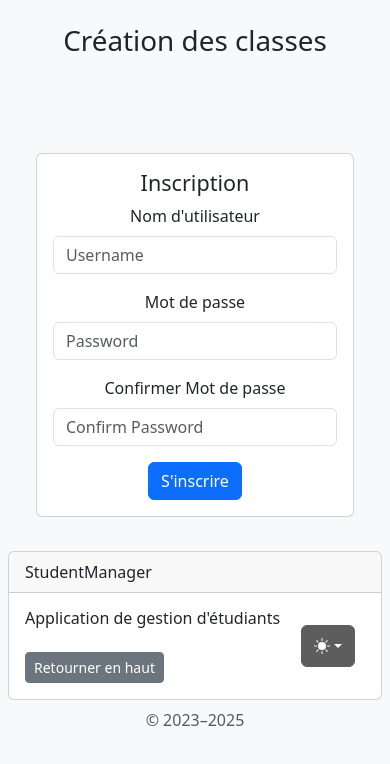
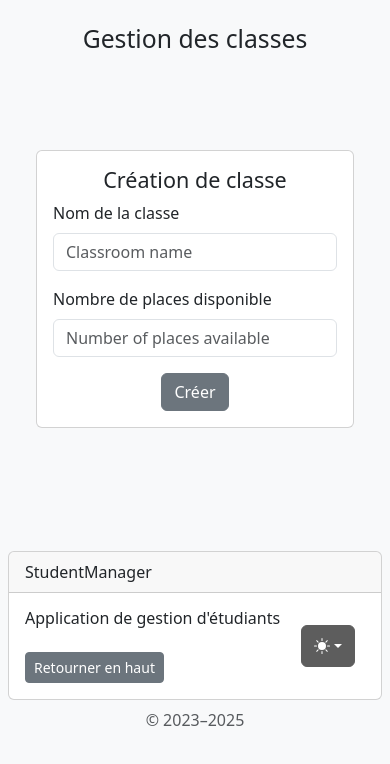
Before and after one commit to Bubhux/StudentManager-Web-App, a Django app: page /classroom/add/ in a window 390 px wide. Shown: the part 104-868 px from the top of the page. Run offline with Django 5.2, Linux system fonts and the light colour scheme; some libraries are stand-ins or nearby versions.

Commit message:
Mise à jour V.3.0  On branch development  Your branch is up to date with 'origin/development'.
 Changes to be committed:
	modified:   classroom/templates/classroom/add_classroom.html

```diff
--- a/classroom/templates/classroom/add_classroom.html
+++ b/classroom/templates/classroom/add_classroom.html
@@ -13,14 +13,14 @@
 <body class="d-flex align-items-center py-4 bg-body-tertiary">
 
     <main class="container text-center">
-        <h1 class="mb-4 mt-4">Création des classes</h1>
+        <h2 class="mb-4 mt-4">Gestion des classes</h2>
 
         <div class="container mt-5">
             <div class="row justify-content-center">
-                <div class="col-md-8 offset-md-8">
+                <div class="col-md-8">
                     <div class="card mt-5">
                         <div class="card-body">
-                            <h4 class="card-title">Inscription</h4>
+                            <h4 class="card-title">Création de classe</h4>
                             {% if form.errors %}
                                 <div class="alert alert-danger">
                                     {{ form.errors }}
@@ -28,24 +28,15 @@
                             {% endif %}
                             <form method="post">
                                 {% csrf_token %}
-                                <div class="mb-3">
-                                    <label for="id_username" class="form-label">Nom d'utilisateur</label>
-                                    <input type="text" class="form-control" id="id_username" name="username" placeholder="Username">
+                                <div class="mb-3 text-start">
+                                    <label for="id_classroom_name" class="form-label">Nom de la classe</label>
+                                    <input type="text" class="form-control" id="id_classroom_name" name="classroom_name" placeholder="Classroom name">
                                 </div>
-                                <!--<div class="mb-3">
-                                    <label for="id_email" class="form-label">Email</label>
-                                    <input type="email" class="form-control" id="id_email" name="email" placeholder="Email">
-                                </div>-->
-                                <div class="mb-3">
-                                    <label for="id_password" class="form-label">Mot de passe</label>
-                                    <input type="password" class="form-control" id="id_password" name="password" placeholder="Password">
-                                    <small class="form-text text-muted">{{ form.password.help_text }}</small>
+                                <div class="mb-3 text-start">
+                                    <label for="id_number_of_places_available" class="form-label">Nombre de places disponible</label>
+                                    <input type="text" class="form-control" id="id_number_of_places_available" name="number_of_places_available" placeholder="Number of places available">
                                 </div>
-                                <div class="mb-3">
-                                    <label for="id_confirm_password" class="form-label">Confirmer Mot de passe</label>
-                                    <input type="password" class="form-control" id="id_confirm_password" name="confirm_password" placeholder="Confirm Password">
-                                </div>
-                                <button type="submit" class="btn btn-primary">S'inscrire</button>
+                                <button type="submit" class="btn btn-secondary btn-custom-hover">Créer</button>
                             </form>
                         </div>
                     </div>
```
